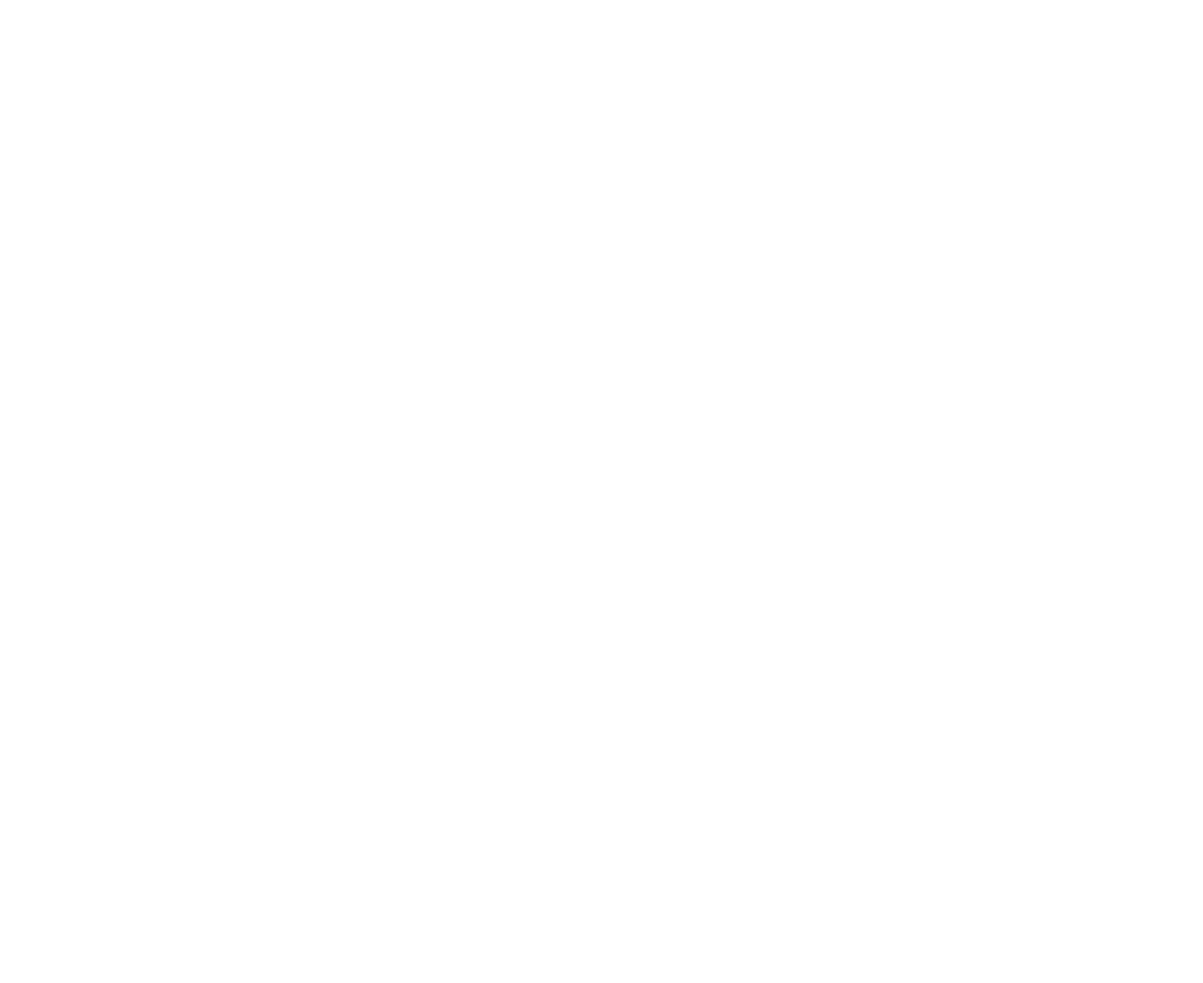
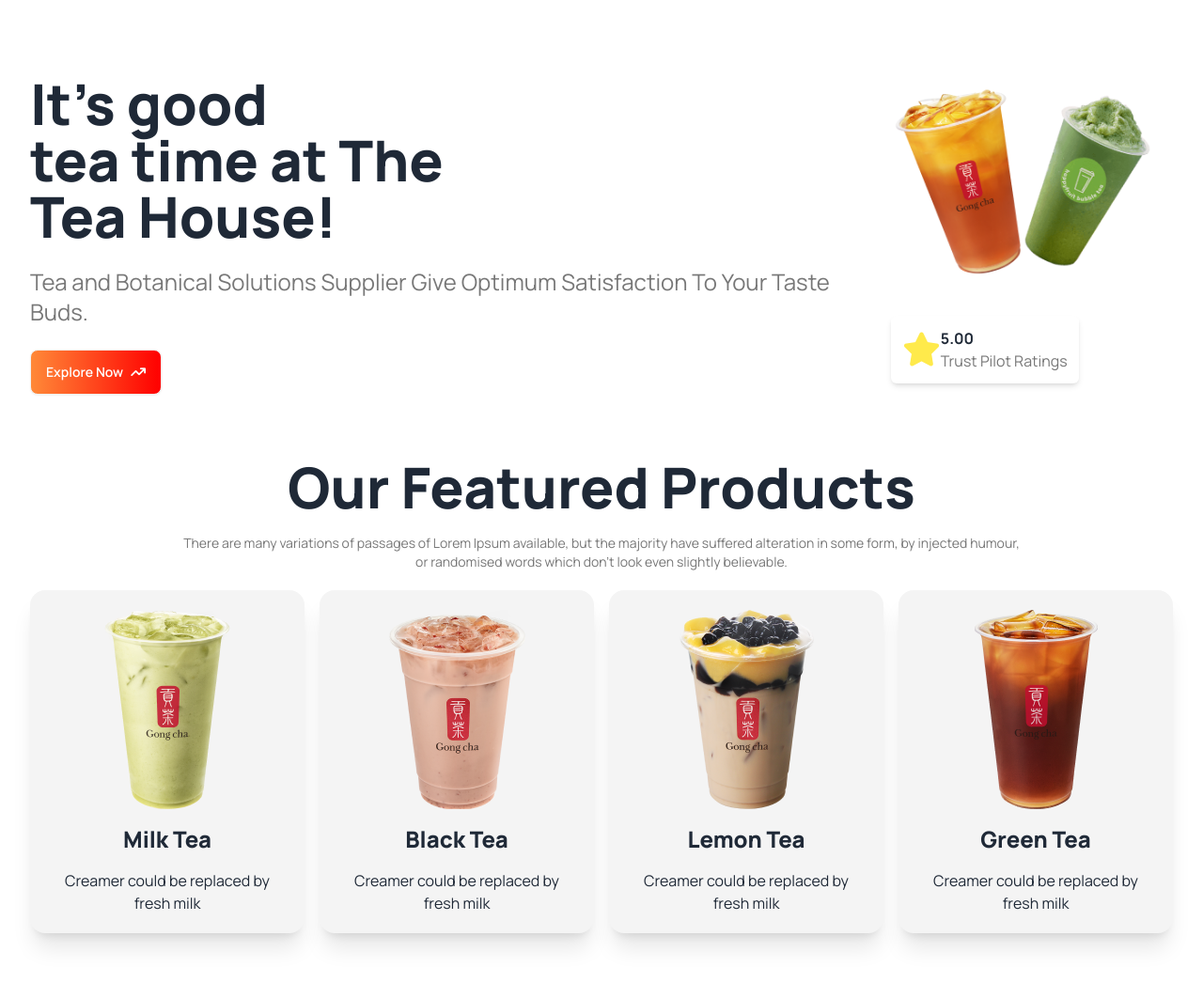
Before and after one commit to developerMohib/tea-house-with-daisyUI, a plain HTML site: page index.html in a window 1280 px wide. Shown: the whole page at 94% size. Before the commit the page ends 800 px from the top, so only its background shows below. Drawn offline with nearby package versions, Linux system fonts and the light colour scheme.

Commit message:
heading and product section

```diff
--- a/index.html
+++ b/index.html
@@ -25,10 +25,116 @@
         .font-manrope{
             font-family: 'Manrope', sans-serif;
         }
+        .container{
+            max-width: 1250px;
+            margin: 0 auto;
+            padding: 0 2rem;
+        }
     </style>
 
+      <script>
+        tailwind.config = {
+          theme: {
+            extend: {
+              colors: {
+                clifford: '#da373d',
+                'pri-color': '#da373d',
+                'sec-color': '#777',
+                'third-color': '#494949',
+                'gradient-start': '#FF8938',
+                'gradient-end': '#F00',
+                'title-color': '#1c1c1c',
+              }
+            }
+          }
+        }
+      </script>
+
 </head>
-<body>
+<body class="font-manrope">
+
+    <!-- Bannner Section Start -->
+    <section class="pt-20">
+        <div class=" container ">
+            <div class=" flex justify-between flex-col lg:flex-row">
+              <div>
+                <h1 class=" title-color font-extrabold text-4xl lg:text-6xl">
+                    It's good <br>
+                    tea time at The <br>
+                    Tea House!
+                </h1>
+                <p class="py-6 text-sec-color text-xl md:text-2xl ">Tea and Botanical Solutions Supplier Give Optimum Satisfaction To Your Taste Buds.</p>
+                <button class="btn bg-gradient-to-r from-gradient-start to-gradient-end hover:from-pink-500 hover:to-yellow-500 text-white ">
+                    Explore Now
+                    <i class="fa-solid fa-arrow-trend-up"></i>
+                </button>
+              </div>
+              <div class=" relative " >
+                    <img src="./images/banner.png" class="w-[300px] rounded-lg  " />
+                    <div class="flex items-center bg-white p-3 rounded-md shadow-md absolute bottom-3 left-0 " >
+                        <div> <i class="fa-solid fa-star text-[#ffea4b] text-4xl "></i> </div>
+                        <div>
+                            <h3 class="title-color font-bold " >5.00</h3>
+                            <p class="text-sec-color " >Trust Pilot Ratings</p>
+                        </div>
+                    </div>
+              </div>
+            </div>
+          </div>
+    </section>
+    <!-- Bannner Section End -->
+
+    <!-- Products Section Start -->
+    <section class="products py-6 lg:py-12 lg:my-5 ">
+        <div class="container">
+            <div class=" text-center " >
+                <h2 class="title-color font-extrabold text-3xl lg:text-6xl "> Our Featured Products </h2>
+                <p class="text-sec-color text-sm px-2 lg:px-15 w-3/4 mx-auto my-5 "> There are many variations of passages of Lorem Ipsum available, but the majority have suffered alteration in some form, by injected humour, or randomised words which don't look even slightly believable. </p>
+            </div>
+
+            <!-- Card section start -->
+            <div class="flex flex-col md:flex-col-2 lg:flex-row gap-4">
+
+                <!-- first card -->
+                <div class="card bg-[#F4F4F4] shadow-xl p-3 lg:p-5 ">
+                    <figure><img src="./images/tea-1.png" alt="Shoes" /></figure>
+                    <div class="text-center">
+                      <h2 class="title-color font-extrabold text-2xl my-4 "> Milk Tea </h2>
+                      <p class="sec-color" >Creamer could be replaced by fresh milk </p>
+                    </div>
+                </div>
+
+                <!-- second card -->
+                <div class="card bg-[#F4F4F4] shadow-xl p-3 lg:p-5 ">
+                    <figure><img src="./images/tea-2.png" alt="Shoes" /></figure>
+                    <div class="text-center">
+                      <h2 class="title-color font-extrabold text-2xl my-4 "> Black Tea </h2>
+                      <p class="sec-color" >Creamer could be replaced by fresh milk </p>
+                    </div>
+                </div>
+                <!-- Third card -->
+                <div class="card bg-[#F4F4F4] shadow-xl p-3 lg:p-5 ">
+                    <figure><img src="./images/tea-3.png" alt="Shoes" /></figure>
+                    <div class="text-center">
+                      <h2 class="title-color font-extrabold text-2xl my-4 "> Lemon Tea </h2>
+                      <p class="sec-color" >Creamer could be replaced by fresh milk </p>
+                    </div>
+                </div>
+                <!-- Fourth Card -->
+                <div class="card bg-[#F4F4F4] shadow-xl p-3 lg:p-5 ">
+                    <figure><img src="./images/tea-4.png" alt="Shoes" /></figure>
+                    <div class="text-center">
+                      <h2 class="title-color font-extrabold text-2xl my-4 ">Green Tea </h2>
+                      <p class="sec-color" >Creamer could be replaced by fresh milk </p>
+                    </div>
+                </div>
+
+            </div>
+            <!-- Card section end -->
+        </div>
+    </section>
+    <!-- Products Section End -->
+
 
 </body>
 </html>
```
